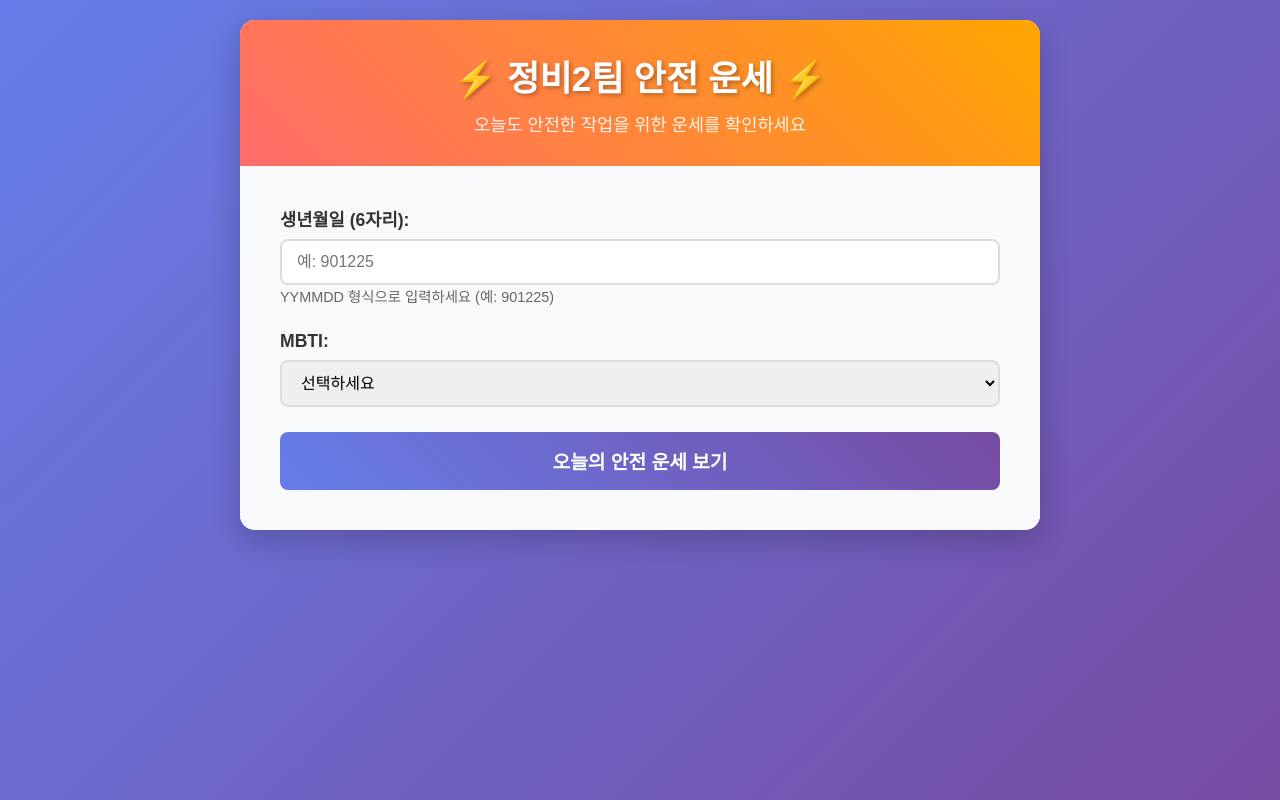
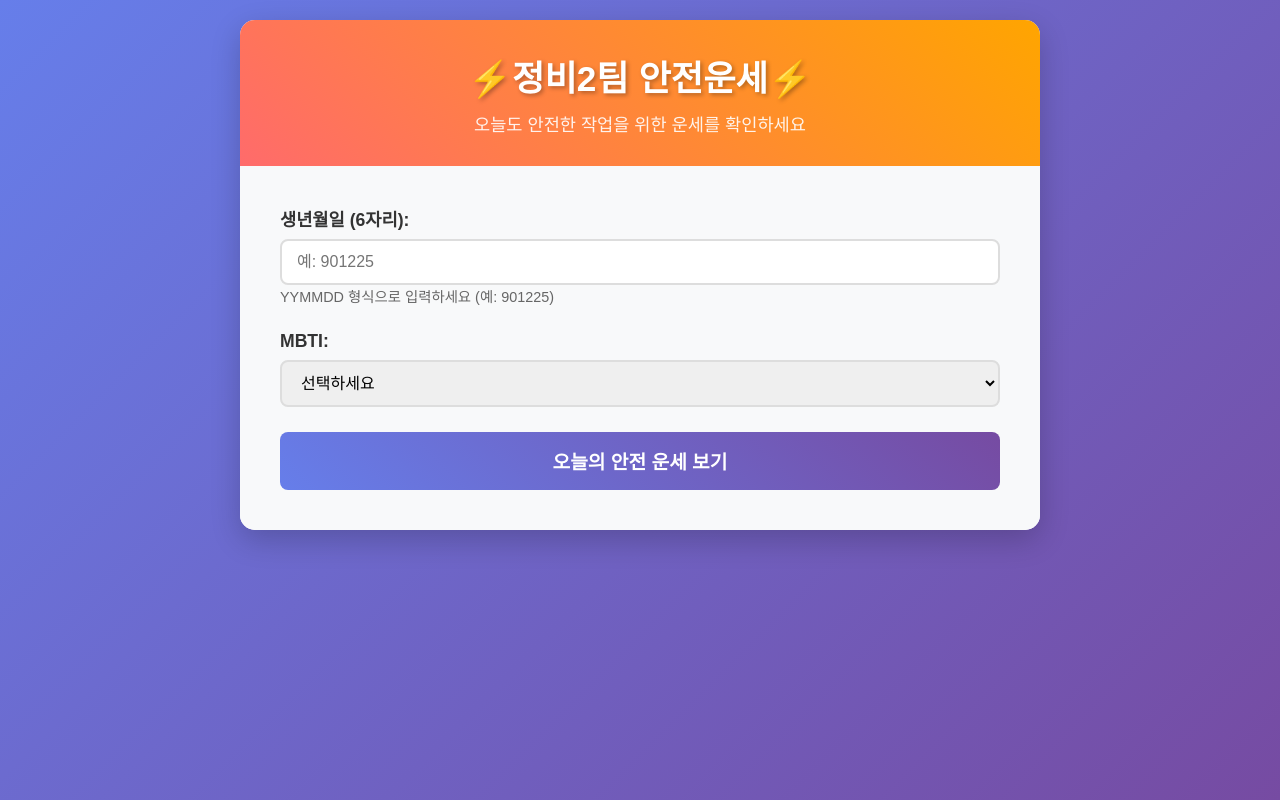
Before and after one commit to Sakurayuki89/Electrical_teem_fortune, a plain HTML site: page Index.html in a window 1280 px wide. Drawn offline with Linux system fonts and the light colour scheme.

Commit message:
Update Index.html

```diff
--- a/Index.html
+++ b/Index.html
@@ -11,7 +11,7 @@
 <body>
     <div class="container">
         <header>
-            <h1>⚡ 정비2팀 안전 운세 ⚡</h1>
+            <h1>⚡정비2팀 안전운세⚡</h1>
             <p>오늘도 안전한 작업을 위한 운세를 확인하세요</p>
         </header>
 
```
